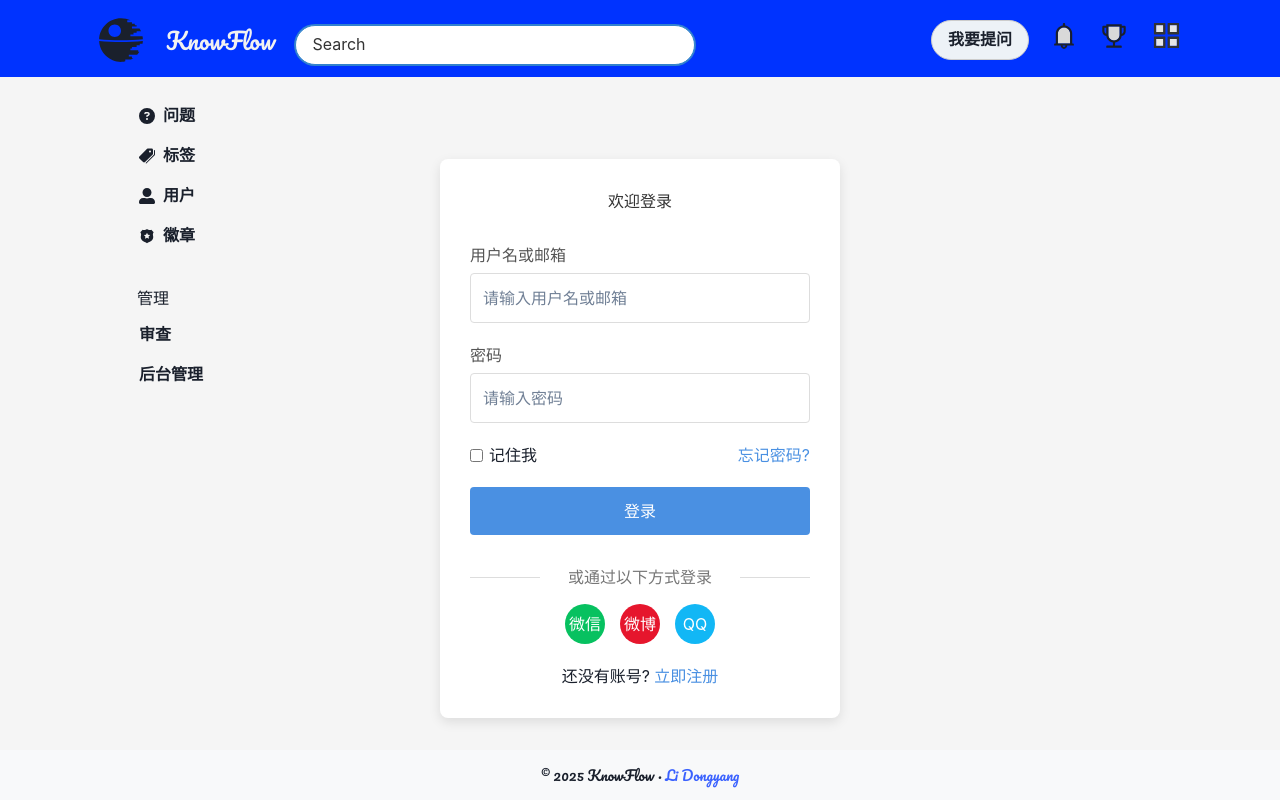
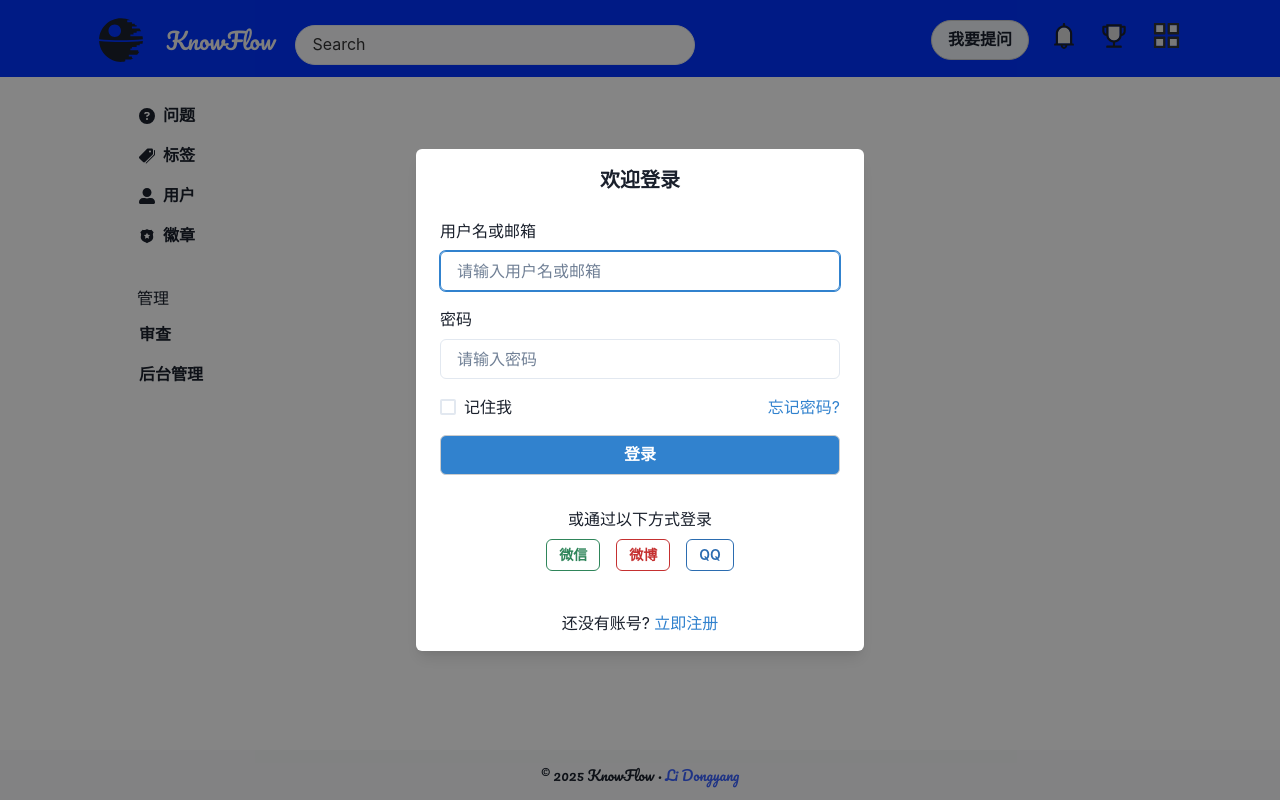
Before and after one commit to Nexus3932/KnowFlow, a React (Vite) app: page /login in a window 1280 px wide. Built offline with nearby package versions, Linux system fonts and the light colour scheme.

Commit message:
login成为模态框

```diff
--- a/src/pages/LoginPage.jsx
+++ b/src/pages/LoginPage.jsx
@@ -1,7 +1,31 @@
 import { useState } from "react";
-import "../components/scss/LoginPage.scss";
+import {
+  Modal,
+  ModalOverlay,
+  ModalContent,
+  ModalHeader,
+  ModalBody,
+  ModalFooter,
+  FormControl,
+  FormLabel,
+  Input,
+  Checkbox,
+  Button,
+  Link,
+  Text,
+  Flex,
+  HStack,
+  Box,
+  FormErrorMessage,
+  useDisclosure,
+  ChakraProvider,
+} from "@chakra-ui/react";
 
 function LoginPage() {
+  // Modal状态管理 - 默认打开，且不允许关闭
+  const { isOpen, onOpen } = useDisclosure({ defaultIsOpen: true });
+  const [isLoggedIn, setIsLoggedIn] = useState(false);
+
   // 状态管理
   const [formData, setFormData] = useState({
     username: "",
@@ -40,6 +64,9 @@ function LoginPage() {
         console.log("登录信息:", formData);
         // 模拟API调用
         await new Promise((resolve) => setTimeout(resolve, 1000));
+
+        // 登录成功，设置状态
+        setIsLoggedIn(true);
         alert("登录成功!");
       } catch (error) {
         console.error("登录失败:", error);
@@ -51,19 +78,36 @@ function LoginPage() {
   };
 
   return (
-    <div className="login-page">
-      <div className="login-container">
-        <h1>欢迎登录</h1>
+    <ChakraProvider>
+      <Modal
+        isOpen={isOpen && !isLoggedIn}
+        onClose={() => {}} // 空函数防止模态框关闭
+        closeOnOverlayClick={false} // 禁止点击背景关闭
+        closeOnEsc={false} // 禁止Esc键关闭
+        isCentered
+      >
+        <ModalOverlay />
+        <ModalContent>
+          <ModalHeader textAlign="center">欢迎登录</ModalHeader>
 
+          <ModalBody pb={6}>
             {errors.general && (
-          <div className="error-message">{errors.general}</div>
+              <Box
+                p={3}
+                mb={4}
+                bg="red.50"
+                color="red.500"
+                borderRadius="md"
+                textAlign="center"
+              >
+                {errors.general}
+              </Box>
             )}
 
             <form onSubmit={handleSubmit}>
-          <div className="form-group">
-            <label htmlFor="username">用户名或邮箱</label>
-            <input
-              type="text"
+              <FormControl isInvalid={!!errors.username} mb={4}>
+                <FormLabel htmlFor="username">用户名或邮箱</FormLabel>
+                <Input
                   id="username"
                   name="username"
                   value={formData.username}
@@ -71,13 +115,13 @@ function LoginPage() {
                   placeholder="请输入用户名或邮箱"
                 />
                 {errors.username && (
-              <span className="error">{errors.username}</span>
+                  <FormErrorMessage>{errors.username}</FormErrorMessage>
                 )}
-          </div>
+              </FormControl>
 
-          <div className="form-group">
-            <label htmlFor="password">密码</label>
-            <input
+              <FormControl isInvalid={!!errors.password} mb={4}>
+                <FormLabel htmlFor="password">密码</FormLabel>
+                <Input
                   type="password"
                   id="password"
                   name="password"
@@ -86,47 +130,71 @@ function LoginPage() {
                   placeholder="请输入密码"
                 />
                 {errors.password && (
-              <span className="error">{errors.password}</span>
+                  <FormErrorMessage>{errors.password}</FormErrorMessage>
                 )}
-          </div>
+              </FormControl>
 
-          <div className="form-footer">
-            <div className="remember-me">
-              <input
-                type="checkbox"
+              <Flex justify="space-between" mb={4}>
+                <Checkbox
                   id="rememberMe"
                   name="rememberMe"
-                checked={formData.rememberMe}
+                  isChecked={formData.rememberMe}
                   onChange={handleChange}
-              />
-              <label htmlFor="rememberMe">记住我</label>
-            </div>
-            <a href="/forgot-password" className="forgot-password">
+                >
+                  记住我
+                </Checkbox>
+                <Link color="blue.500" href="/forgot-password">
                   忘记密码?
-            </a>
-          </div>
+                </Link>
+              </Flex>
 
-          <button type="submit" className="login-button" disabled={isLoading}>
+              <Button
+                colorScheme="blue"
+                width="full"
+                type="submit"
+                isLoading={isLoading}
+                mb={4}
+              >
                 {isLoading ? "登录中..." : "登录"}
-          </button>
+              </Button>
             </form>
 
-        <div className="social-login">
-          <p>或通过以下方式登录</p>
-          <div className="social-icons">
-            <button className="social-icon wechat">微信</button>
-            <button className="social-icon weibo">微博</button>
-            <button className="social-icon qq">QQ</button>
-          </div>
-        </div>
+            <Box textAlign="center" mt={4}>
+              <Text mb={2}>或通过以下方式登录</Text>
+              <HStack spacing={4} justify="center">
+                <Button colorScheme="green" variant="outline" size="sm">
+                  微信
+                </Button>
+                <Button colorScheme="red" variant="outline" size="sm">
+                  微博
+                </Button>
+                <Button colorScheme="blue" variant="outline" size="sm">
+                  QQ
+                </Button>
+              </HStack>
+            </Box>
+          </ModalBody>
 
-        <div className="register-link">
-          <p>
-            还没有账号? <a href="/register">立即注册</a>
-          </p>
-        </div>
-      </div>
-    </div>
+          <ModalFooter justifyContent="center">
+            <Text>
+              还没有账号?{" "}
+              <Link color="blue.500" href="/register">
+                立即注册
+              </Link>
+            </Text>
+          </ModalFooter>
+        </ModalContent>
+      </Modal>
+
+      {/* 登录成功后显示主应用内容 */}
+      {isLoggedIn && (
+        <Box p={5}>
+          <Text fontSize="xl">您已成功登录！</Text>
+          <Text mt={2}>现在您可以访问网站的所有内容</Text>
+          {/* 这里可以放置应用的主要内容 */}
+        </Box>
+      )}
+    </ChakraProvider>
   );
 }
 
```
Also changed, not shown: package.json (+4 -4 lines), 2 other files (tests, documents, lock files or other folders). Lines whose indentation alone changed are shown as unchanged.
